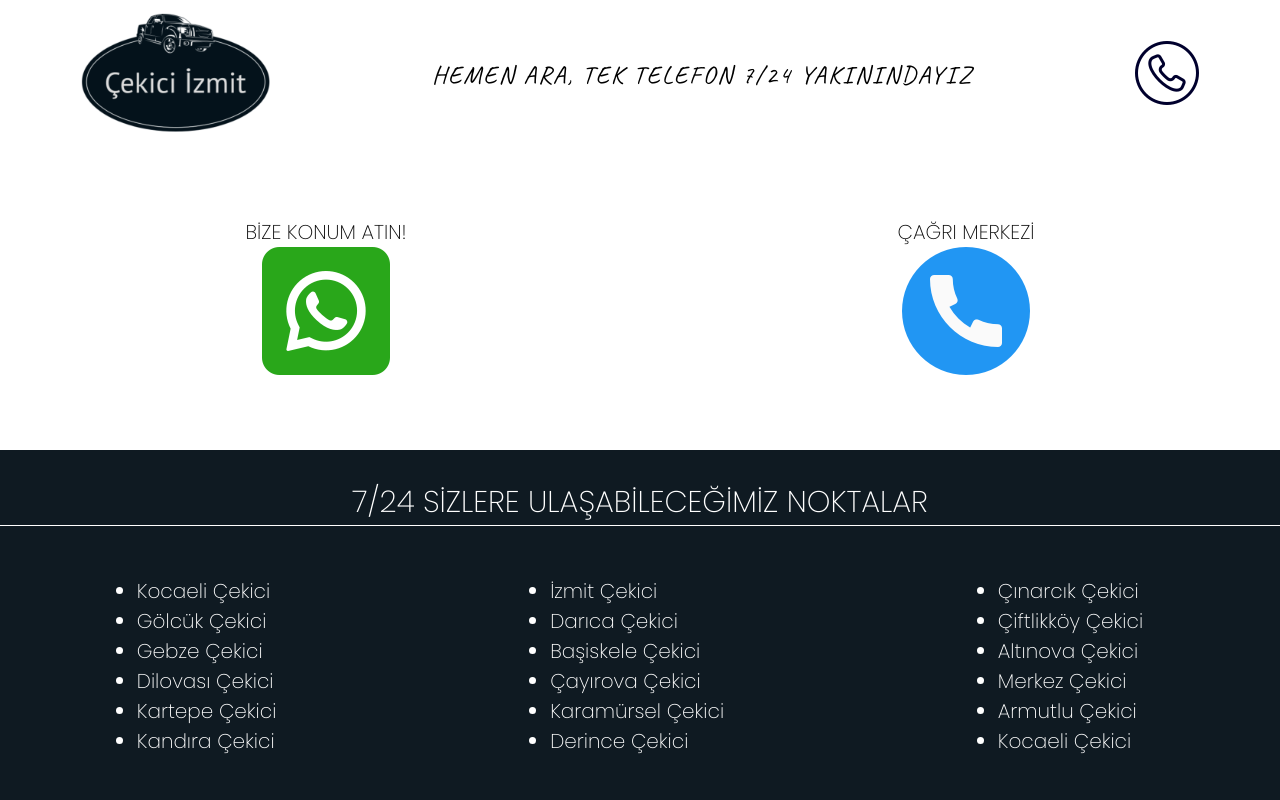
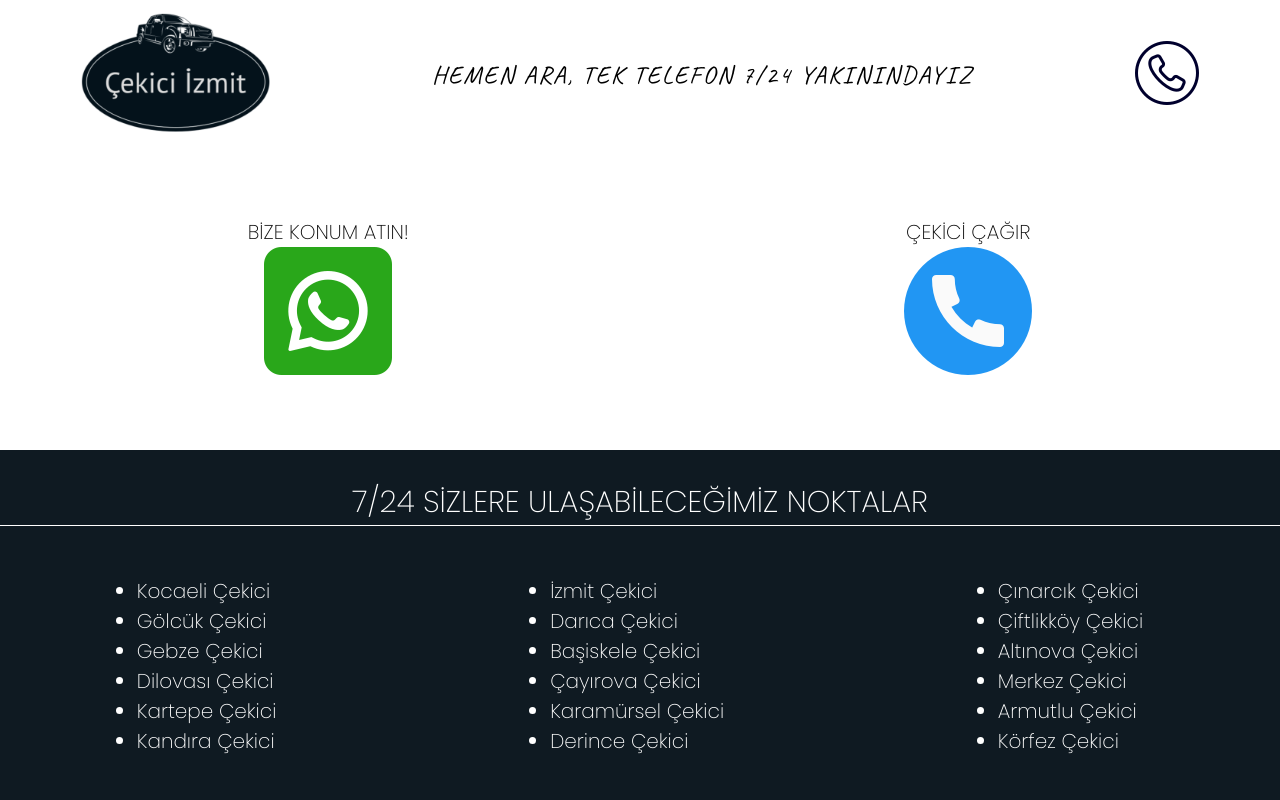
Before and after one commit to chekiciizmit/chekiciizmit.github.io, a plain HTML site: page index.html in a window 1280 px wide. Shown: the top 800 px of the page. Drawn offline with Linux system fonts and the light colour scheme.

Commit message:
Update index.html

```diff
--- a/index.html
+++ b/index.html
@@ -43,7 +43,7 @@
         /></a>
       </div>
       <div class="right">
-        <p>ÇAĞRI MERKEZİ</p>
+        <p>ÇEKİCİ ÇAĞIR</p>
         <a href="tel:+905411416341"><img src="telephone.png" alt="" /></a>
       </div>
     </section>
@@ -77,7 +77,7 @@
             <li>Altınova Çekici</li>
             <li>Merkez Çekici</li>
             <li>Armutlu Çekici</li>
-            <li>Kocaeli Çekici</li>
+            <li>Körfez Çekici</li>
           </ul>
         </div>
       </div>
```
